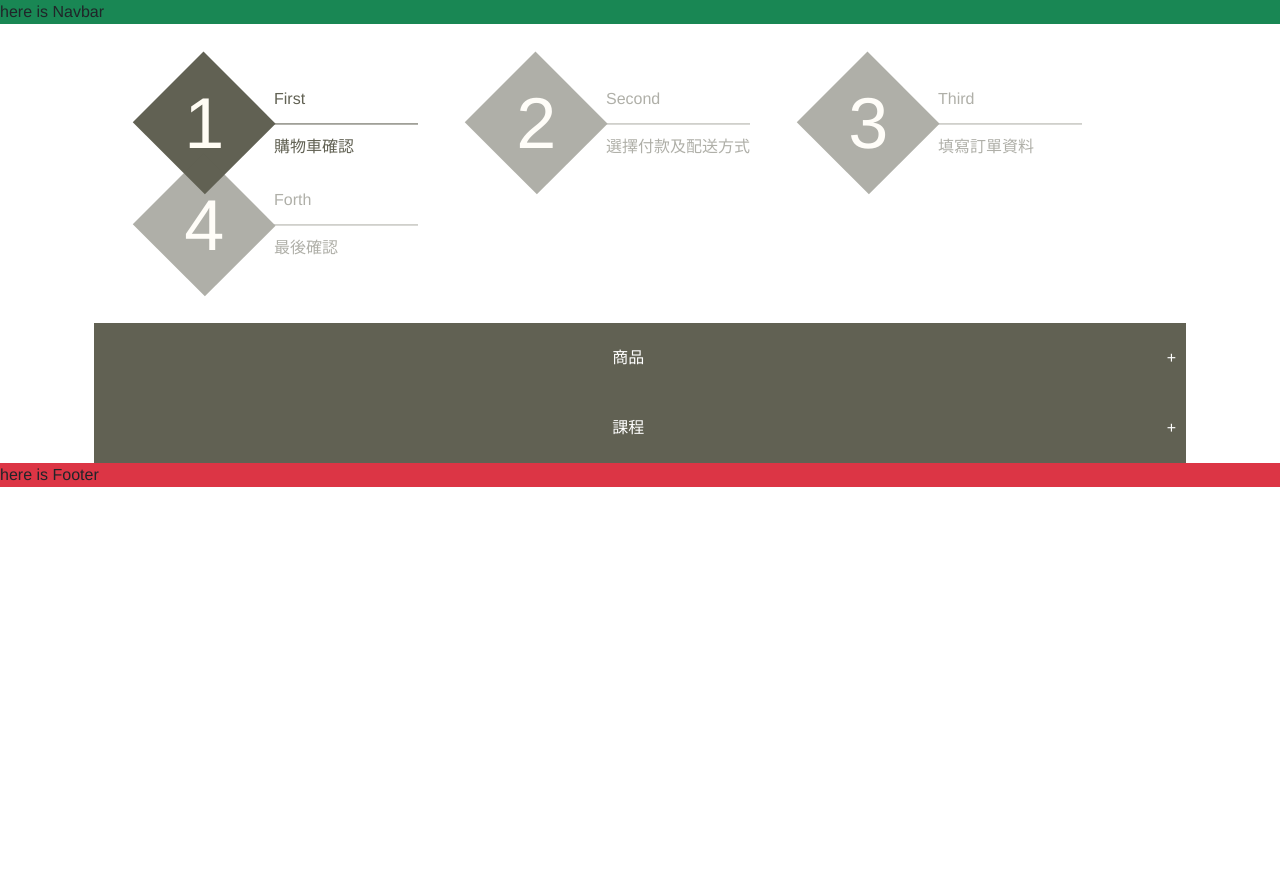
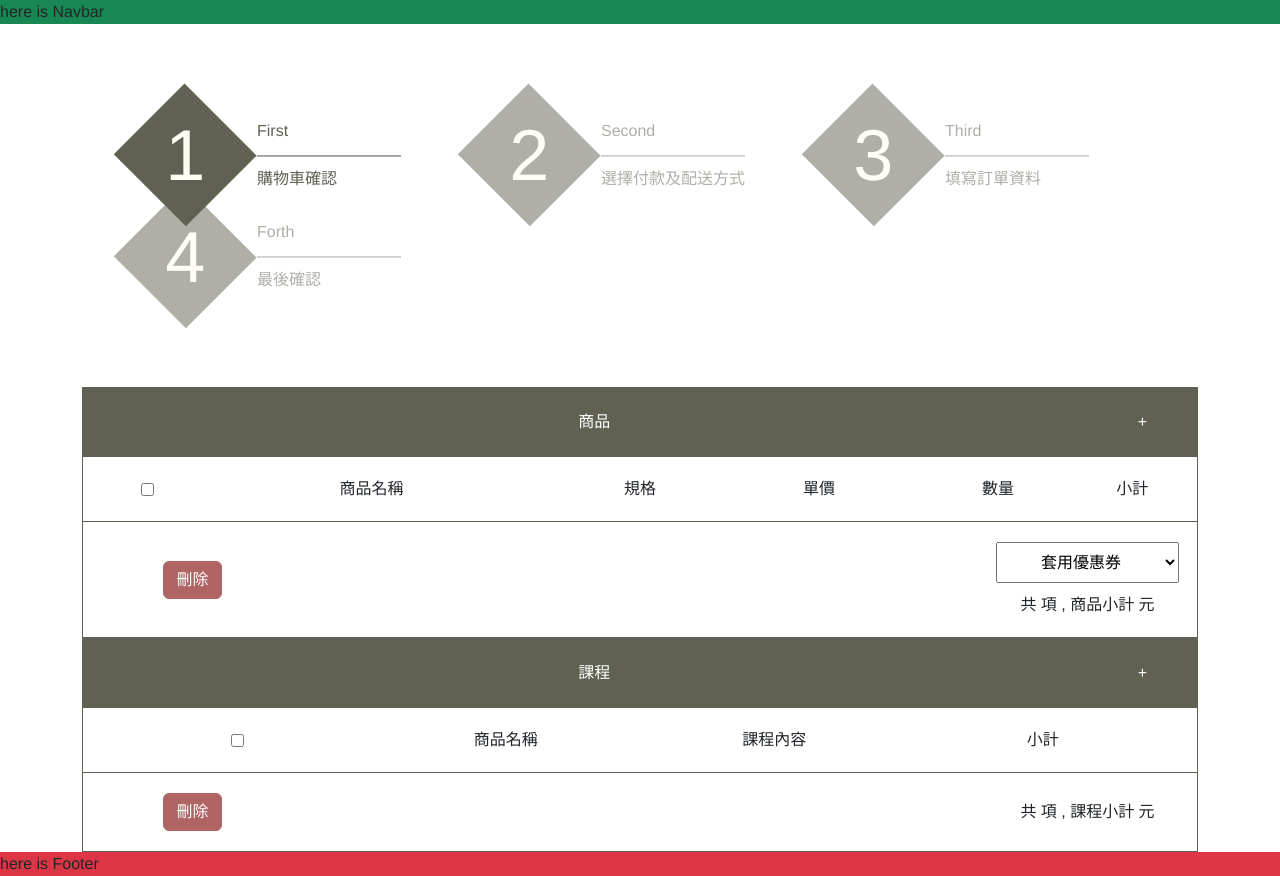
Before and after one commit to asmallgreen/final_project, a Next.js app in the folder client/: page /cart in a window 1280 px wide. Before the commit the page ends 800 px from the top, so only its background shows below. Built offline with nearby package versions, Linux system fonts and the light colour scheme.

Commit message:
step1 css切版

```diff
--- a/client/src/pages/_app.js
+++ b/client/src/pages/_app.js
@@ -1,9 +1,12 @@
+import { useEffect } from 'react';
 import DefaultLayout from '../components/layout/default-layout'
 import 'bootstrap/dist/css/bootstrap.min.css';
 import '../styles/_globals.scss';
 
 export default function MyApp({ Component, pageProps }) {
-
+  useEffect(() => {
+    import('bootstrap/dist/js/bootstrap')
+  }, [])
   // 使用預設排版檔案
   // 對應`components/layout/default-layout/index.js`(或components/layout/default-layout.js)
   const getLayout =
--- a/client/src/pages/cart/cart.module.css
+++ b/client/src/pages/cart/cart.module.css
@@ -1,16 +1,12 @@
-.main {
-    max-width: 1440px;
+.stepBar {
+    padding: 5rem 0 5rem 3rem;
+}
+.stepBar div{
+    padding-inline: 5px;
+}
+.container-fluid{
     justify-content: center;
-    display: flex;
-    flex-direction: column;
-    margin: auto;
 }
-
-.stepBar {
-    margin: 3rem;
-
-}
-
 .step {
     display: flex;
     max-width: 344px
@@ -22,11 +18,9 @@
     width: 6.25rem;
     height: 6.34375rem;
     transform: rotate(-45deg);
-    padding: 0.625rem;
+    padding: 5px;
     justify-content: center;
     align-items: center;
-    gap: 1rem;
-    flex-shrink: 0;
 }
 
 .nowStep {
@@ -52,7 +46,7 @@
     display: flex;
     flex-direction: column;
     margin-block: auto;
-    margin-left: 20px;
+    margin-left: 12px;
     color: #616153;
 }
 
@@ -62,12 +56,40 @@
     background:#616153;
     height: 70px;
     padding: 0px 10px;
-    justify-content: space-between;
+    justify-content: space-around;
     align-items: center;
 
 }
-.listTitle :first-child{
-    width: calc(100% - 23.281px);
+.listTitle div span{
+    cursor: pointer;
+}
+.listTitle div{
     justify-content: center;
     display: flex;
 }
+
+.productList{
+    padding: 20px;
+    border-inline: 1px solid #616153;
+    border-bottom: 1px solid #616153;
+    justify-content: space-between;
+}
+.productList  div {
+    margin-block: auto;
+    display: flex;
+    justify-content: center;
+    align-items: center;
+    flex-direction: column;
+}
+.productList  select{
+    padding: 10px 40px;
+    margin-bottom:10px ;
+}
+.deleteBtn{
+    background-color: #B16464;
+    border: #B16464 1px solid;
+}
+.deleteBtn:hover {
+    background-color: #db5151;
+    border: #B16464 1px solid;
+}
--- a/client/src/pages/cart/index.js
+++ b/client/src/pages/cart/index.js
@@ -1,14 +1,13 @@
 import React from 'react'
 import styles from './cart.module.css'
 import 'bootstrap/dist/css/bootstrap.min.css'; // import bootstrap css
-import { Container, Row, Col} from 'react-bootstrap';  // import bootstrap components
+import { Container, Row, Col, Button, Dropdown, DropdownButton } from 'react-bootstrap';  // import bootstrap components
 
 export default function Index() {
   return (
 
     <Container fluid>
-    <div className={styles.main}>
-      <Row className={styles.stepBar}>
+      <Row className={`${styles.stepBar}`}>
         <Col className={`${styles.step}`}>
           <div className={styles.stepBox}>
             <div className={styles.stepNum}>1</div>
@@ -50,15 +49,52 @@ export default function Index() {
           </div>
         </Col>
       </Row>
-      <div className={styles.listTitle}>
-        <div><span>商品</span></div>
-        <div>+</div>
-      </div>
-      <div className={styles.listTitle}>
-        <div><span>課程</span></div>
-        <div>+</div>
-      </div>
-    </div>
+      <Row className={styles.listTitle}>
+        <Col xs={11}>商品</Col>
+        <Col xs={1}><span className='expand'>+</span></Col>
+      </Row>
+      <Row className={styles.productList}>
+        <Col xs={1}><input type='checkbox' /></Col>
+        <Col xs={4}>商品名稱</Col>
+        <Col xs={2}>規格</Col>
+        <Col xs={2}>單價</Col>
+        <Col xs={2}>數量</Col>
+        <Col xs={1}>小計</Col>
+      </Row>
+      <Row className={styles.productList}>
+        <Col xs={2}><Button className={`${styles.deleteBtn}`}>刪除</Button></Col>
+        <Col xs={2}>
+          <select>
+            <option>套用優惠券</option>
+          </select>
+          <div>{`共  項 , 商品小計 元`}</div>
+        </Col>
+      </Row>
+      {/* <Row className={styles.productList}>
+        <Col xs={1}><input type='checkbox'/></Col>
+        <Col xs={4}>商品名稱</Col>
+        <Col xs={2}>規格</Col>
+        <Col xs={2}>單價</Col>
+        <Col xs={2}>數量</Col>
+        <Col xs={1}>小計</Col>
+      </Row> */}
+
+      <Row className={styles.listTitle}>
+        <Col xs={11}>課程</Col>
+        <Col xs={1}><span className='expand'>+</span></Col>
+      </Row>
+      <Row className={styles.productList}>
+        <Col xs={3}><input type='checkbox' /></Col>
+        <Col xs={3}>商品名稱</Col>
+        <Col xs={3}>課程內容</Col>
+        <Col xs={3}>小計</Col>
+      </Row>
+      <Row className={styles.productList}>
+        <Col xs={2}><Button className={`${styles.deleteBtn}`}>刪除</Button></Col>
+        <Col xs={2}>
+          <div>{`共  項 , 課程小計 元`}</div>
+        </Col>
+      </Row>
     </Container>
 
   );
```
Lines whose indentation alone changed are shown as unchanged.
